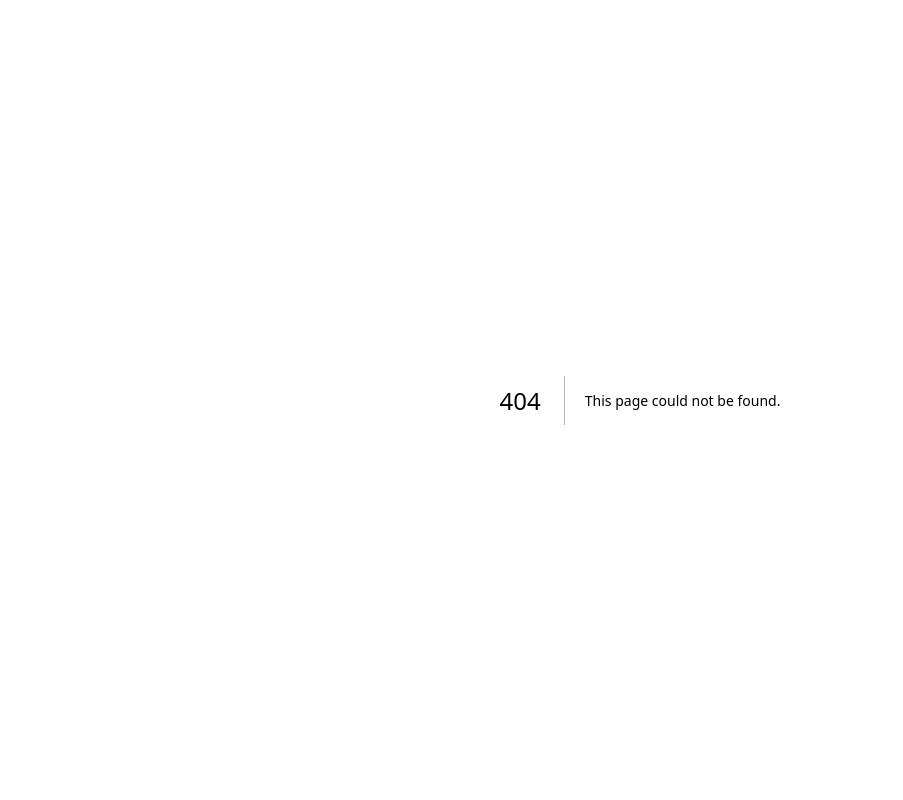
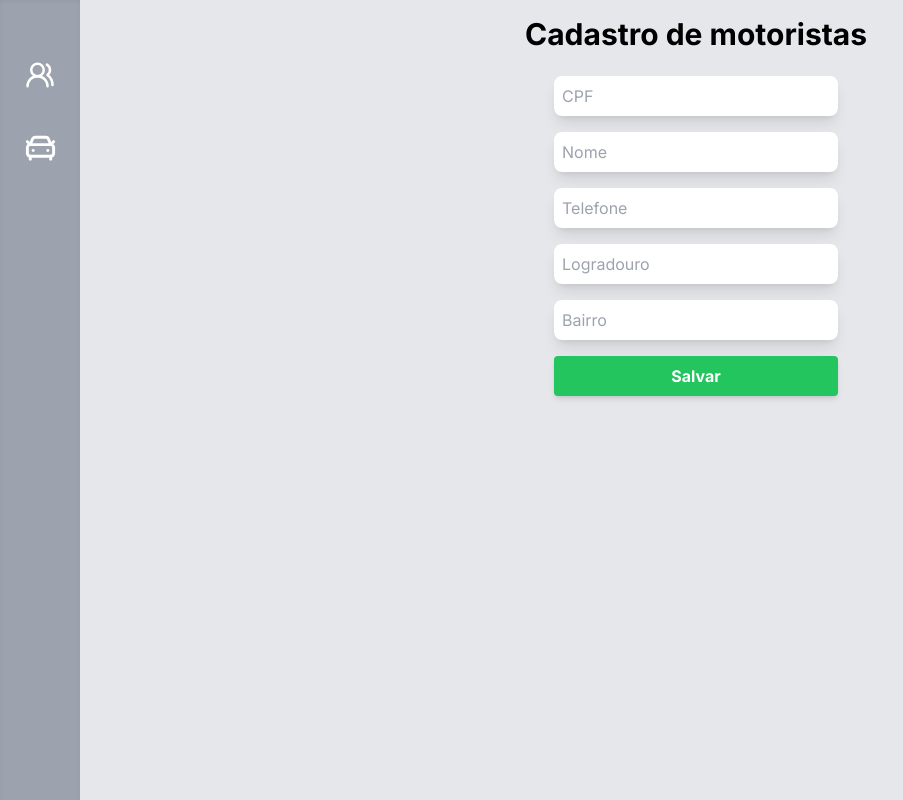
Before and after one commit to Alyssonzin/gestao-frota-web, a Next.js app in the folder gestao-frota/: page /motoristas/novo in a window 1280 px wide. Before the commit this address had no page. Shown: the whole page, without its empty margins (0-903 px from the left). Built offline with nearby package versions, Linux system fonts and the light colour scheme.

Commit message:
Tela de cadastro de Motorista

```diff
--- /dev/null
+++ b/gestao-frota/src/app/motoristas/novo/page.js
@@ -0,0 +1,43 @@
+import NavAdmin from "@/components/created/NavAdmin";
+import Input from "@/components/created/Input";
+import Table from "@/components/created/Table";
+import Link from "next/link";
+
+export default function CadastrarMotorista() {
+    const headers = ['#', 'Modelo', 'Placa'];
+    return (
+        <main className="flex h-screen bg-gray-200">
+            <aside className="flex flex-col items-center h-full min-w-20 shadow-inner bg-gray-400 pt-10">
+                <NavAdmin />
+            </aside>
+
+            <section className="flex flex-col items-center w-full p-4 ml-8 space-y-6">
+
+                <h1 className="text-3xl font-bold text-center">Cadastro de motoristas</h1>
+
+                <form className="flex flex-col space-y-4 justify-center items-center w-1/2">
+                    <div className="w-1/2">
+                        <Input type="text" id="cpf" placeholder="CPF"></Input>
+                    </div>
+                    <div className="w-1/2">
+                        <Input type="text" id="nome" placeholder="Nome"></Input>
+                    </div>
+                    <div className="w-1/2">
+                        <Input type="text" id="telefone" placeholder="Telefone"></Input>
+                    </div>
+                    <div className="w-1/2">
+                        <Input type="text" id="rua" placeholder="Logradouro"></Input>
+                    </div>
+                    <div className="w-1/2">
+                        <Input type="text" id="bairro" placeholder="Bairro"></Input>
+                    </div>
+
+                    <Link href="#" className="bg-green-500 hover:bg-green-700 transition duration-200 font-bold text-center shadow-md text-white py-2 px-4 rounded w-1/2">Salvar</Link>
+                </form>
+
+
+
+            </section>
+        </main>
+    )
+}
--- a/gestao-frota/src/components/created/Input.js
+++ b/gestao-frota/src/components/created/Input.js
@@ -1,6 +1,6 @@
 export default function Input({ ...props }) {
     return (
-        <label className="flex items-center bg-white text-black rounded-lg w-70 h-10 border-4 shadow-lg border-white focus-within:border-cyan-600">
+        <label className="flex items-center bg-white text-black rounded-lg w-full h-10 border-4 shadow-lg border-white focus-within:border-cyan-600">
             <input {...props} className="focus:outline-none focus:placeholder:text-stone-600 h-full w-full px-1 rounded" />
         </label>
     )
```
